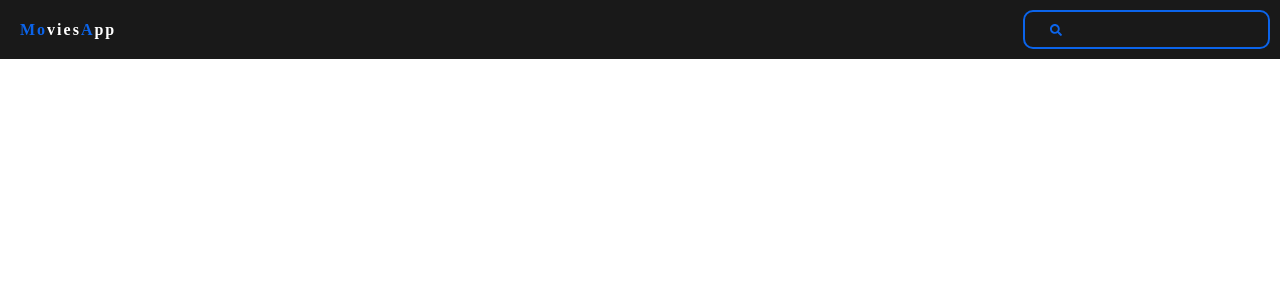
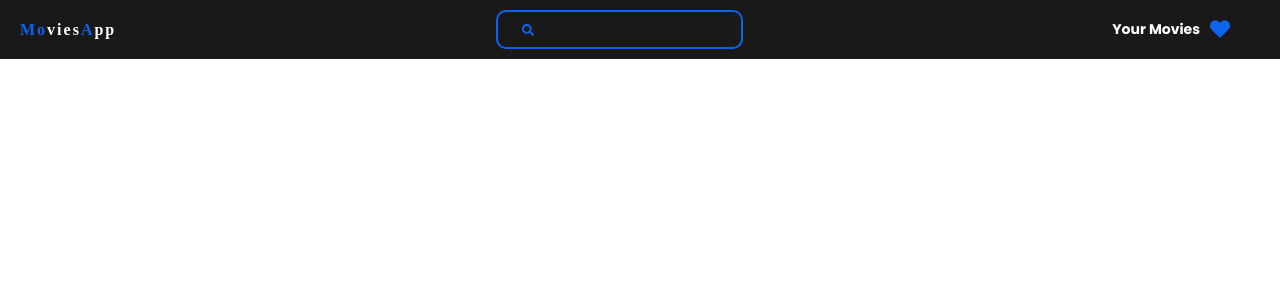
Before and after one commit to DSznitko/movies-app-react, a React (Create React App) app: page / in a window 1280 px wide. Shown: the top 300 px of the page. Built offline with nearby package versions, Linux system fonts and the light colour scheme; a web font is replaced by a local one.

Commit message:
create fetch custom hook

```diff
--- a/src/components/header/Header.jsx
+++ b/src/components/header/Header.jsx
@@ -1,6 +1,6 @@
 import React, { useState } from "react";
 import classes from "./Header.module.css";
-import { FaSearch } from "react-icons/fa";
+import { FaSearch, FaHeart } from "react-icons/fa";
 
 const Header = () => {
   const [searchActive, setSearchActive] = useState(false);
@@ -28,6 +28,10 @@ const Header = () => {
           placeholder="search for movie..."
         />
       </div>
+      <div className={classes.favMovies}>
+        <h3 className={classes.favMovies__title}>Your Movies</h3>
+        <FaHeart className={classes.favMovies__icon} />
+      </div>
     </div>
   );
 };
--- a/src/components/header/Header.module.css
+++ b/src/components/header/Header.module.css
@@ -35,6 +35,7 @@
   margin: 0 0.9rem;
   color: var(--main-color);
   font-size: 1.2rem;
+  cursor: pointer;
 }
 
 .searchInput {
@@ -51,3 +52,25 @@
 .searchInput.active {
   transform: translateX(0%);
 }
+
+.favMovies {
+  display: flex;
+  margin-right: 4rem;
+}
+
+.favMovies__title {
+  margin-right: 1rem;
+  color: #fff;
+  font-size: 1.4rem;
+  cursor: pointer;
+  transition: 0.5s ease;
+}
+
+.favMovies__title:hover {
+  color: var(--main-color);
+}
+
+.favMovies__icon {
+  color: var(--main-color);
+  font-size: 2rem;
+}
```
Also changed, not shown: src/hooks/useFetch.jsx (added, +25 -0 lines).
